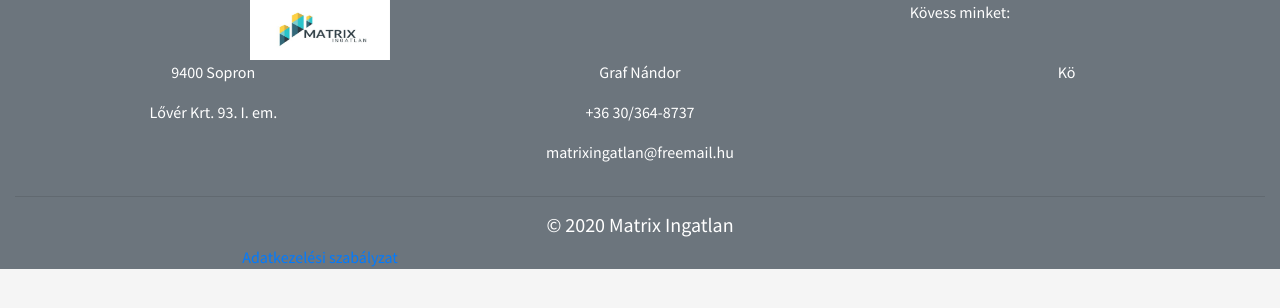
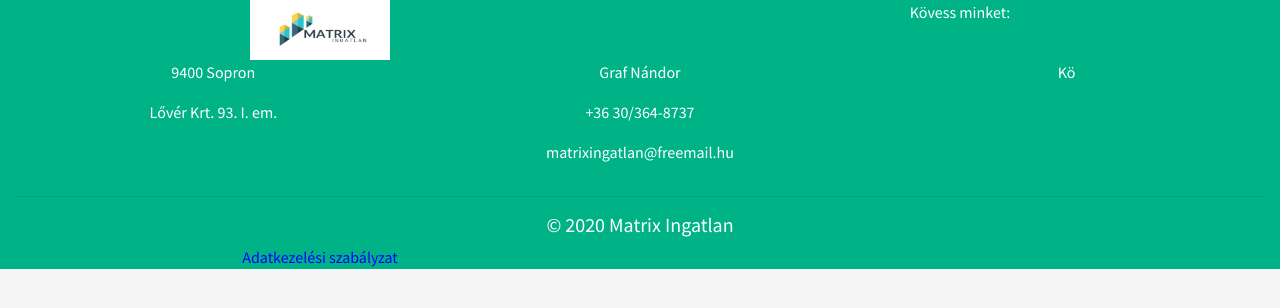
Before and after one commit to janzsob/matrix_ingatlan, a Django app: page / in a window 1280 px wide. Shown: the part 76-384 px from the top of the page. Run offline with Django 3.2, Linux system fonts and the light colour scheme; some libraries are stand-ins or nearby versions.

Commit message:
css integration fixes. I hope it was the last one.

```diff
--- a/matrix_project/settings.py
+++ b/matrix_project/settings.py
@@ -121,5 +121,5 @@ USE_TZ = True
 STATIC_ROOT = os.path.join(BASE_DIR, 'static')
 STATIC_URL = '/static/'
 STATICFILES_DIRS = [
-    os.path.join(BASE_DIR, 'webapp/static/css')
+    os.path.join(BASE_DIR, 'static/webapp')
 ]
--- a/webapp/static/webapp/css/style.css
+++ b/webapp/static/webapp/css/style.css
@@ -9,5 +9,10 @@ body {
 }
 
 #contacts {
+  background-color: #00b386;
   color: white;
 }
+
+#contacts a {
+  color: blue;
+}
--- a/webapp/templates/webapp/base.html
+++ b/webapp/templates/webapp/base.html
@@ -32,7 +32,7 @@
       <div class="container-fluid">
         <a class="navbar-brand" href="#">
           <img
-            src="{% static 'webapp/logo.jpg' %}"
+            src="{% static 'webapp/images/logo.jpg' %}"
             alt="matrix logo"
             height="50"
             width="50"
@@ -70,12 +70,12 @@
     </nav>
 
     <!-- Footer -->
-    <footer id="contacts" class="bg-secondary">
+    <footer id="contacts">
       <div class="container-fluid padding">
         <div class="row text-center">
           <div class="col-md-6">
             <img
-              src="{% static 'webapp/matrix_ingatlan_logo.jpg' %}"
+              src="{% static 'webapp/images/matrix_ingatlan_logo.jpg' %}"
               height="60"
               width="140"
             />
```
Also changed, not shown: webapp/static/webapp/images/logo.jpg (renamed from webapp/static/webapp/logo.jpg), webapp/static/webapp/images/matrix_ingatlan_logo.JPG (renamed from webapp/static/webapp/matrix_ingatlan_logo.JPG).
